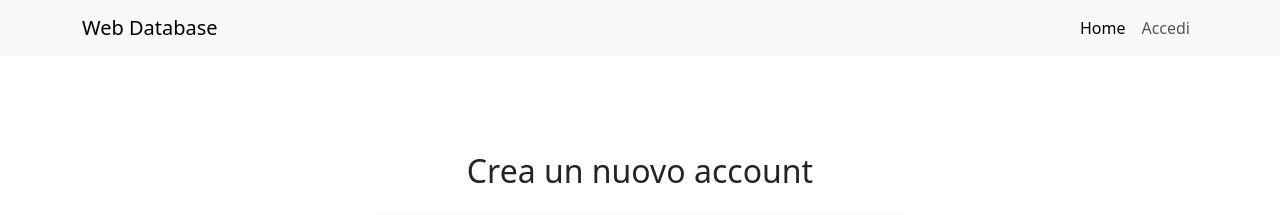
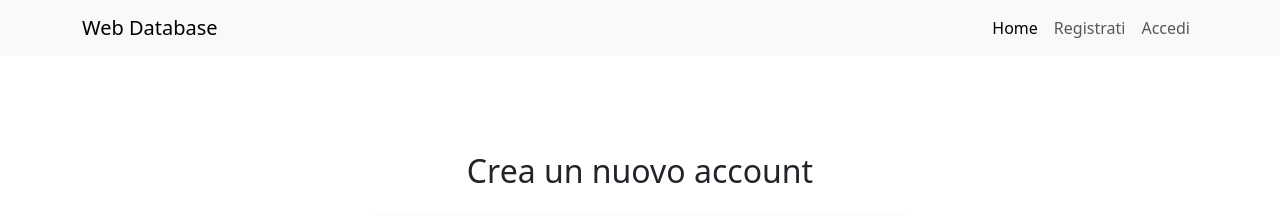
Before and after one commit to karim1655/Web_DB_Project, a Django app: template web_app/templates/registration/register.html in a window 1280 px wide. Shown: the top 215 px of the page. Run offline with Django 5.2, Linux system fonts and the light colour scheme; the template is opened without the code that fills it: values that come from a table or form of the project are taken from there, others are empty.

Commit message:
Adjusted register/login section of the navbar

```diff
--- a/templates/base.html
+++ b/templates/base.html
@@ -31,18 +31,22 @@
                     <li class="nav-item">
                         <a class="nav-link" href="">Aggiungi Dati</a>
                     </li> -->
+                    <!-- Login/Logout -->
                     {% if user.is_authenticated %}
                         <li class="nav-item">
                             <span class="nav-link">Ciao, {{ user.username }}!</span>
                         </li>
                         <li class="nav-item">
-                            <form method="POST" action="" class="d-inline"> {% csrf_token %}
+                            <form method="POST" action="{% url 'logout' %}"> {% csrf_token %}
                                 <button type="submit" class="btn btn-light">Logout</button>
                             </form>
                         </li>
                     {% else %}
                         <li class="nav-item">
-                            <a class="nav-link" href="">Accedi</a>
+                            <a class="nav-link" href="{% url 'register' %}">Registrati</a>
+                        </li>
+                        <li class="nav-item">
+                            <a class="nav-link" href="{% url 'login' %}">Accedi</a>
                         </li>
                     {% endif %}
                 </ul>
```
